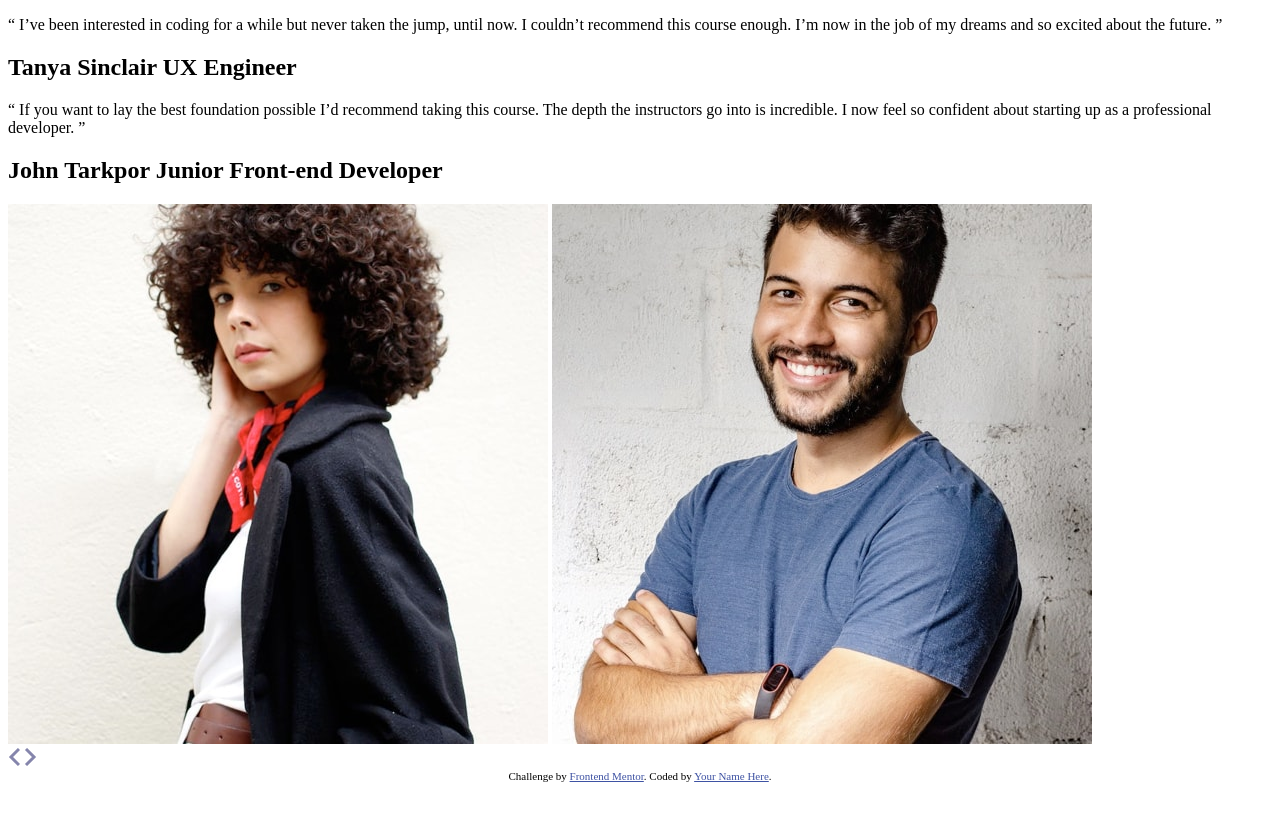
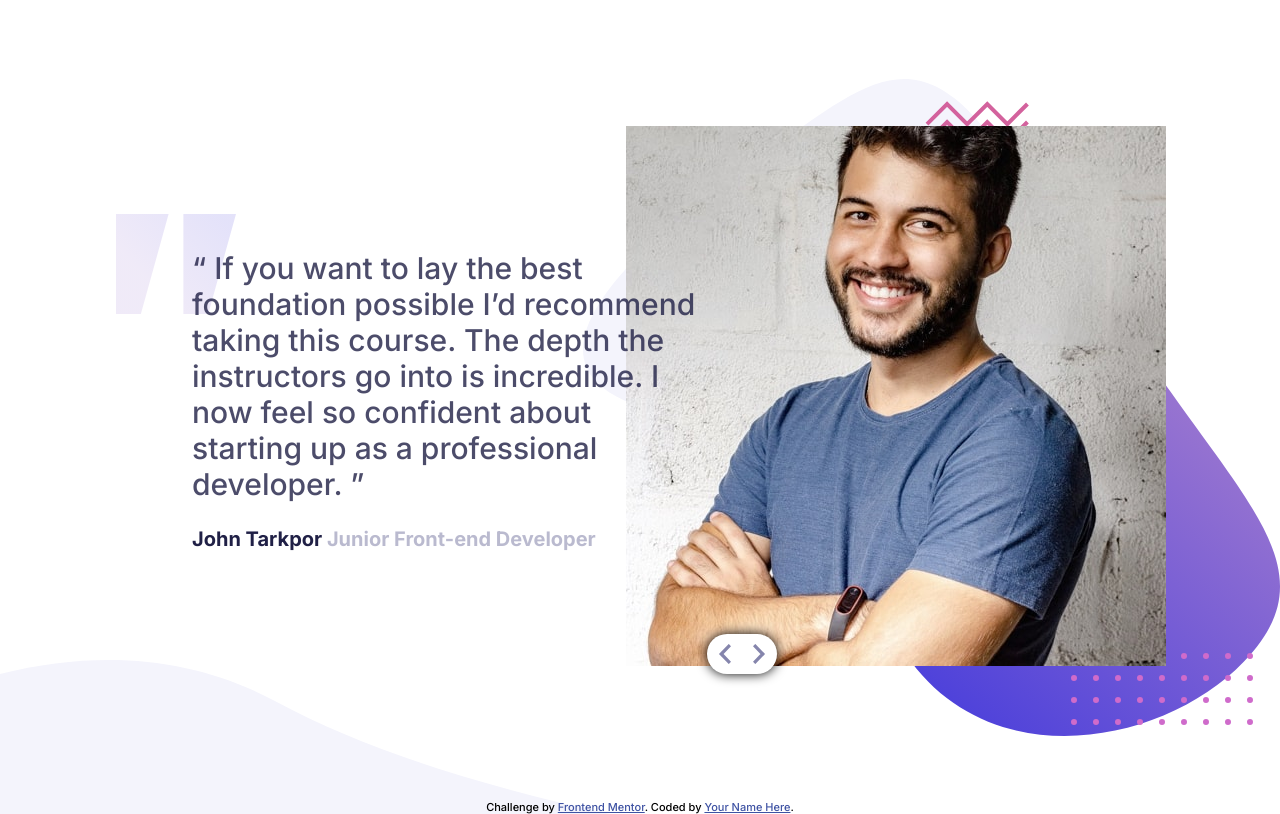
Before and after one commit to KamilNaskret/BootCamp, a plain HTML site: page index.html in a window 1280 px wide. Drawn offline with Linux system fonts and the light colour scheme; the site is published under a folder, as on GitHub Pages, so addresses that start at the root find nothing.

Commit message:
Change scss

```diff
--- a/index.html
+++ b/index.html
@@ -7,7 +7,7 @@
   <link rel="icon" type="image/png" sizes="32x32" href="./images/favicon-32x32.png">
   <link rel="preconnect" href="https://fonts.gstatic.com">
 <link href="https://fonts.googleapis.com/css2?family=Inter:wght@300;500;700&display=swap" rel="stylesheet">
-  <link rel="stylesheet" href="/scss/style.css">
+  <link rel="stylesheet" href="./scss/style.css">
   <title>Frontend Mentor | Coding Bootcamp Testimonials Slider</title>
 
   <style>
```
